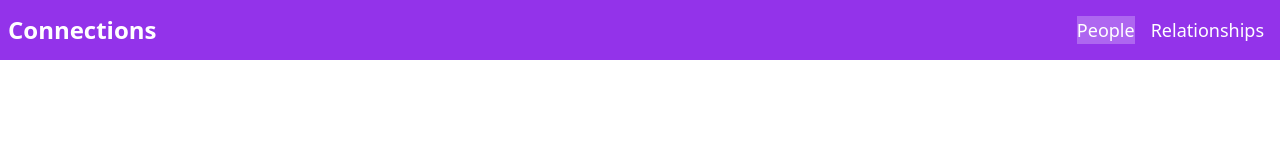
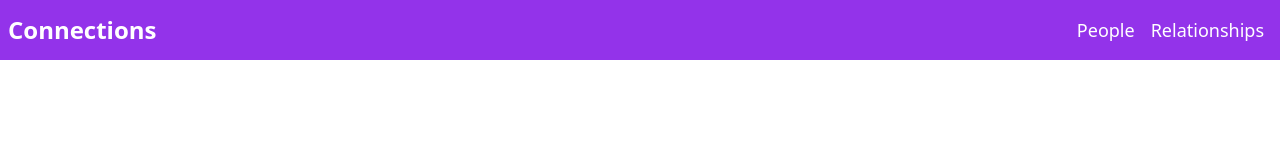
Before and after one commit to manqobasukati/assesment-interview-app, a Next.js app: page / in a window 1280 px wide. Shown: the top 160 px of the page. Built offline with nearby package versions, Linux system fonts and the light colour scheme.

Commit message:
navigation now works

```diff
--- a/components/navigation.tsx
+++ b/components/navigation.tsx
@@ -10,18 +10,25 @@ const Navigation = () => {
     { name: 'People', link: '/people' },
     { name: 'Relationships', link: '/relationships' },
   ];
-  console.log(router.route)
-  const [activeItem, setActiveItem] = useState({ name: 'People', link: '/' });
+  const mappedRouter = () => {
+    return navigationItem.find((val) => {
+      return val.link === router.route;
+    });
+  };
+  const [activeItem, setActiveItem] = useState(mappedRouter);
   const handleClick = (item: NavigationItem) => {
     setActiveItem(item);
     router.push(item.link);
   };
 
-  const activeOrNot = (item:NavigationItem)=> {
-    if(activeItem.name === item.name){
-        return 'bg-white bg-opacity-25'
+  const activeOrNot = (item: NavigationItem) => {
+    if (!activeItem?.name) {
+      return;
     }
-  }
+    if (activeItem.name === item.name) {
+      return 'bg-white bg-opacity-25';
+    }
+  };
 
   return (
     <div className="absolute left-0 top-0 w-full bg-purple-600 flex p-2 items-center justify-between text-white">
@@ -29,10 +36,7 @@ const Navigation = () => {
       <div className="flex gap-4 text-lg p-2">
         {navigationItem.map((item: NavigationItem, index) => {
           return (
-            <div
-              className={activeOrNot(item)}
-              key={index}
-            >
+            <div className={activeOrNot(item)} key={index}>
               <div
                 onClick={() => {
                   handleClick(item);
```
